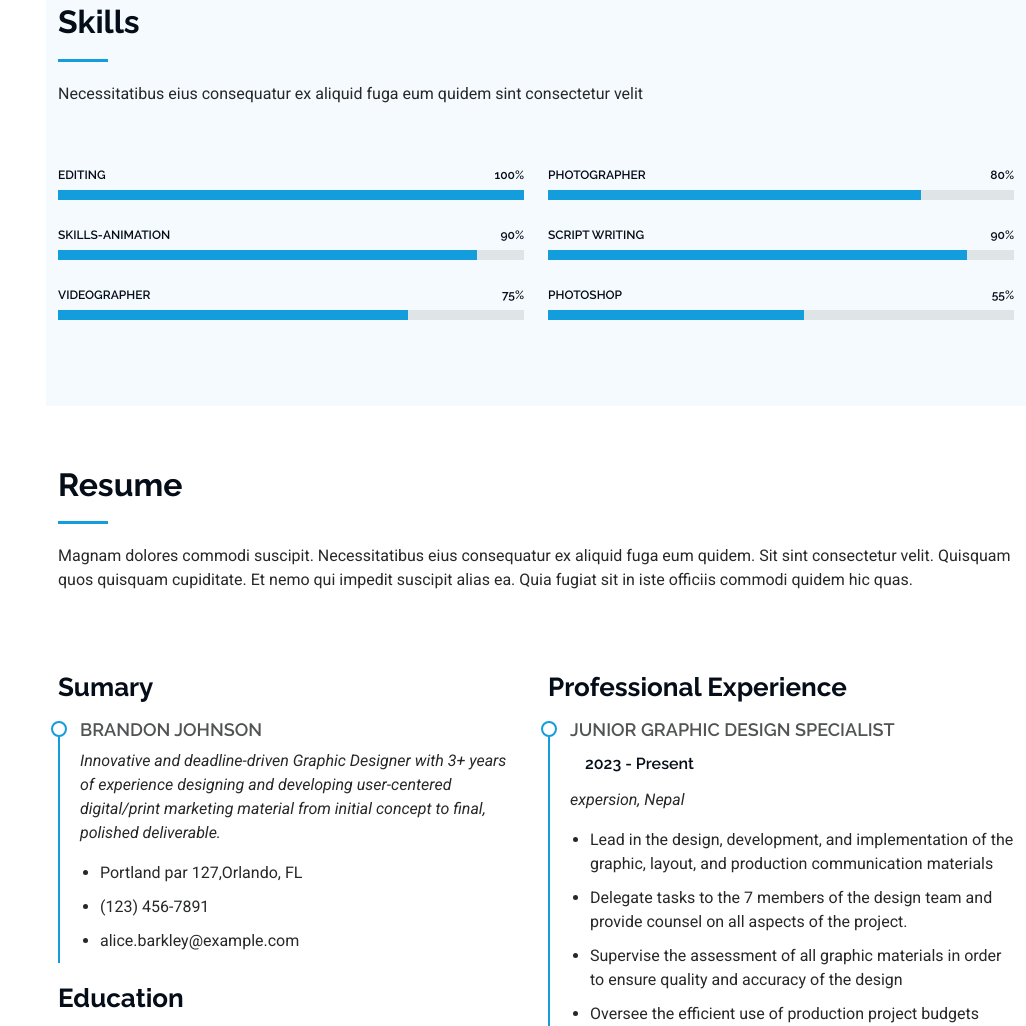
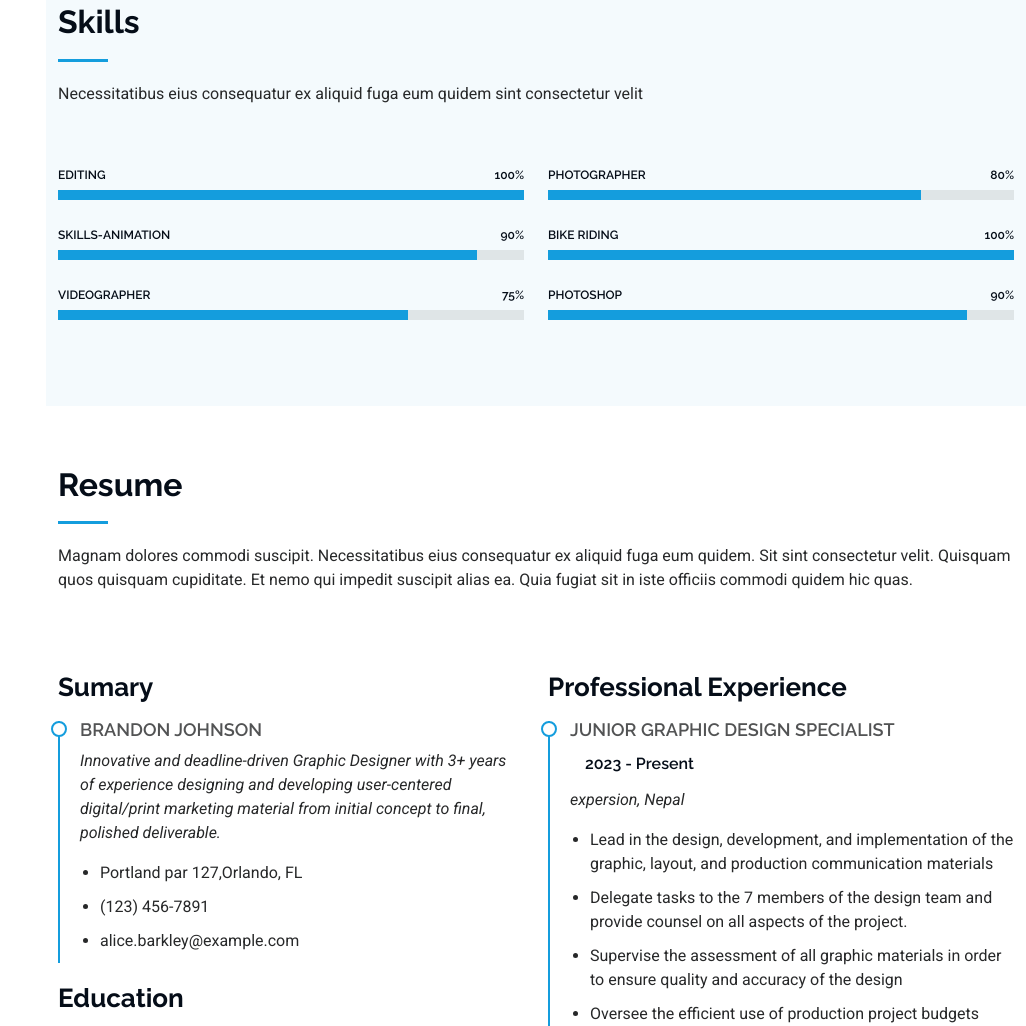
Before and after one commit to Arjun-Ghimire69/portfolio-website, a plain HTML site: page index.html in a window 1280 px wide. Shown: the part 1935-2961 px from the top of the page, without its empty margins (254-1280 px from the left). Drawn offline with Linux system fonts and the light colour scheme.

```diff
--- a/index.html
+++ b/index.html
@@ -246,16 +246,16 @@
             </div><!-- End Skills Item -->
 
             <div class="progress">
-              <span class="skill"><span>script writing</span> <i class="val">90%</i></span>
+              <span class="skill"><span>Bike riding</span> <i class="val">100%</i></span>
               <div class="progress-bar-wrap">
-                <div class="progress-bar" role="progressbar" aria-valuenow="90" aria-valuemin="0" aria-valuemax="100"></div>
+                <div class="progress-bar" role="progressbar" aria-valuenow="100" aria-valuemin="0" aria-valuemax="100"></div>
               </div>
             </div><!-- End Skills Item -->
 
             <div class="progress">
-              <span class="skill"><span>Photoshop</span> <i class="val">55%</i></span>
+              <span class="skill"><span>Photoshop</span> <i class="val">90%</i></span>
               <div class="progress-bar-wrap">
-                <div class="progress-bar" role="progressbar" aria-valuenow="55" aria-valuemin="0" aria-valuemax="100"></div>
+                <div class="progress-bar" role="progressbar" aria-valuenow="90" aria-valuemin="0" aria-valuemax="100"></div>
               </div>
             </div><!-- End Skills Item -->
 
```
Also changed, not shown: starter-page.html (+1 -1 lines), 1 other file.
